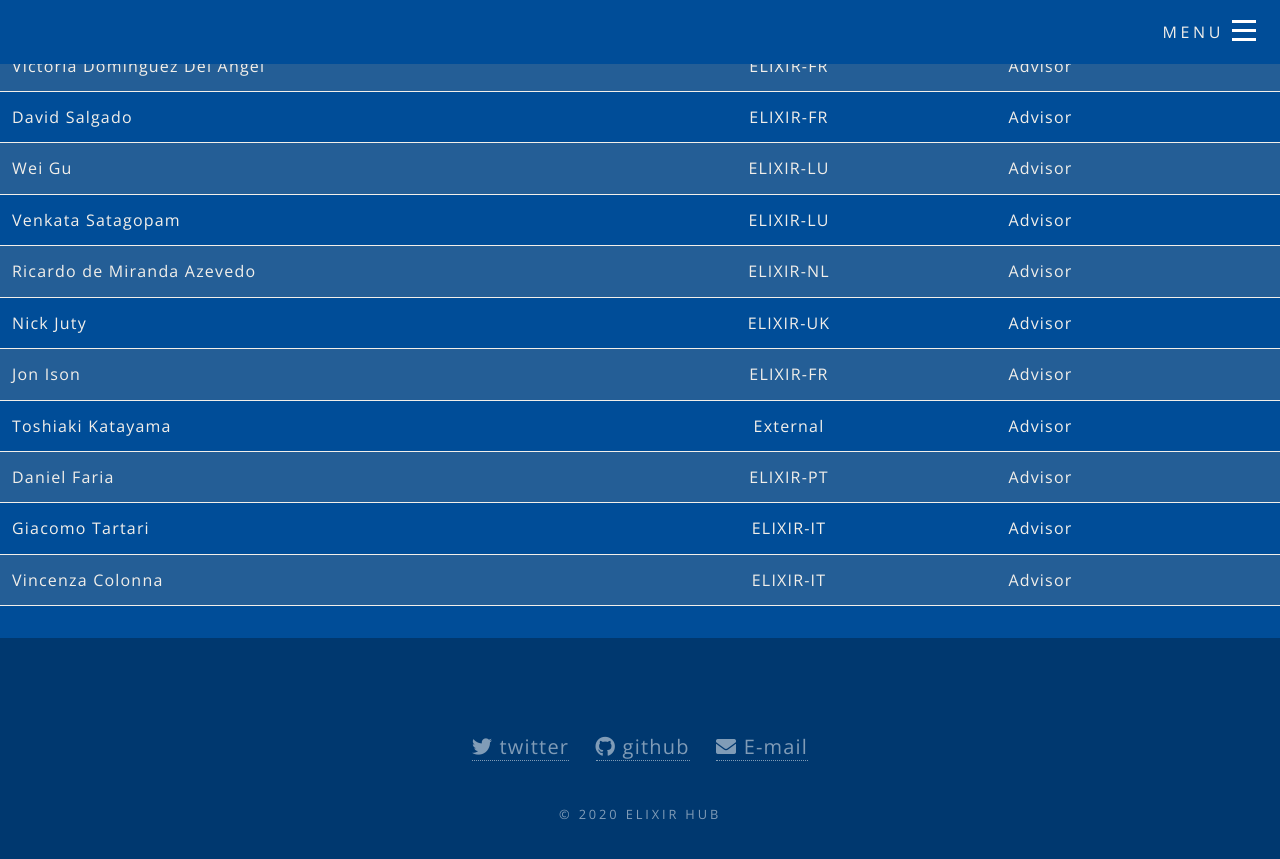
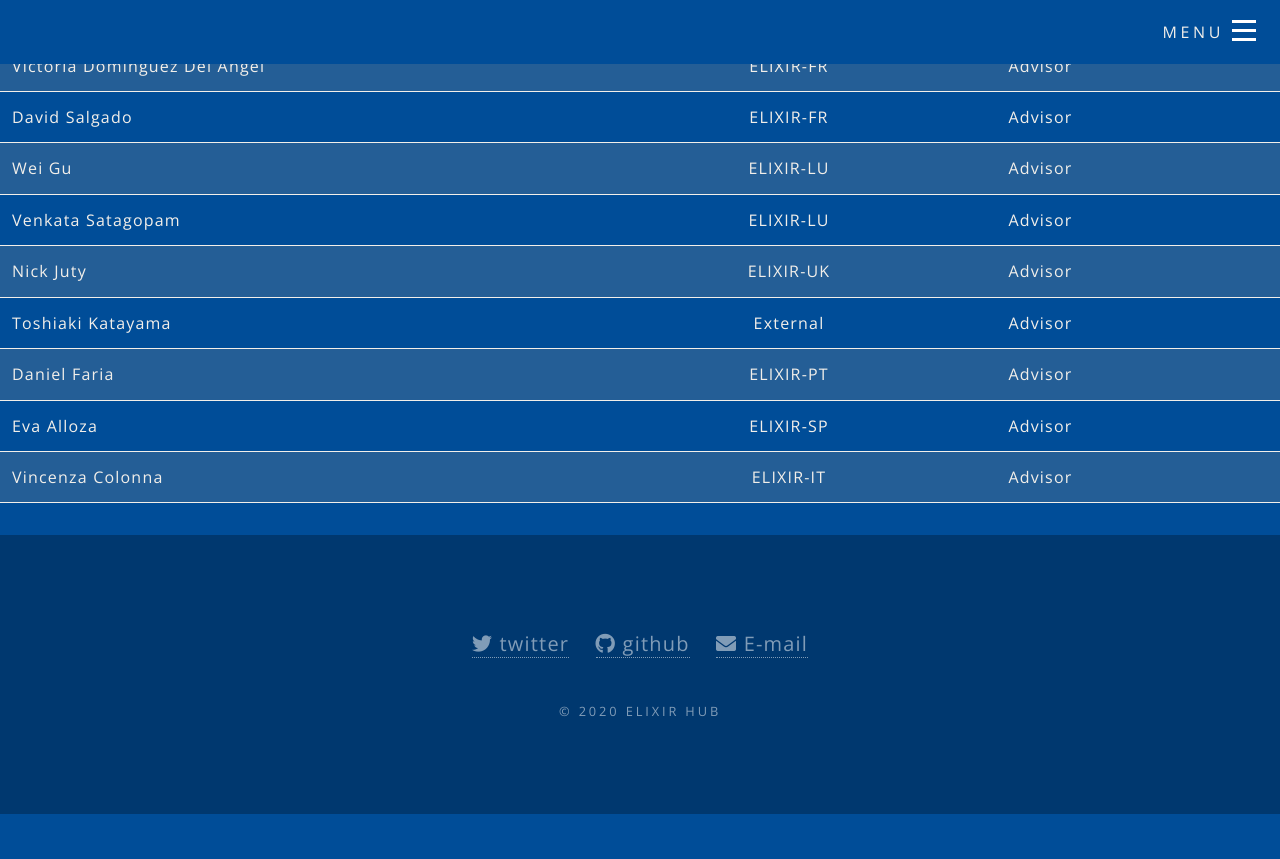
Before and after one commit to elixir-europe/biohackathon-europe-2020, a Jekyll site: the page built from _committee/updated committee-1.md, in a window 1280 px wide and 900 px high, scrolled down 620 px. Shown: the top 859 px of the window. Built offline with Jekyll 4.4.1, drawn with Linux system fonts in a browser that asks for light colours; nearby versions of some CDN libraries; after the commit the page ends 1434 px from its top, so only the background shows below that.

Commit message:
Committee update

```diff
--- a/_committee/updated committee-1.md
+++ b/_committee/updated committee-1.md
@@ -13,18 +13,16 @@ author: Ricardo
 | Kathi Lauer                | ELIXIR-HUB  | Organiser  |
 | Sirarat Sarntivijai        | ELIXIR-HUB  | Organiser  |
 | Ricardo Arcila             | ELIXIR-EBI  | Organiser  |
-| Xènia Pérez Sitjà             | ELIXIR-HUB  | Organiser  |
+| Xènia Pérez Sitjà          | ELIXIR-HUB  | Organiser  |
 | Manuel Bernal Llinares     | ELIXIR-EBI  | Advisor    |
 | Bjoern Gruening            | ELIXIR-DE   | Advisor    |
 | Salvador Capella           | ELIXIR-ES   | Advisor    |
 | Victoria Dominguez Del Angel  | ELIXIR-FR   | Advisor  |
 | David Salgado              | ELIXIR-FR   | Advisor  |
-| Wei Gu   | ELIXIR-LU   | Advisor  |
-| Venkata Satagopam    | ELIXIR-LU   | Advisor    |
-| Ricardo de Miranda Azevedo | ELIXIR-NL   | Advisor    |
-| Nick Juty | ELIXIR-UK   | Advisor    |
-| Jon Ison | ELIXIR-FR   | Advisor    |
+| Wei Gu                     | ELIXIR-LU   | Advisor  |
+| Venkata Satagopam          | ELIXIR-LU   | Advisor    |
+| Nick Juty                  | ELIXIR-UK   | Advisor    |
 | Toshiaki Katayama          | External    | Advisor    |
 | Daniel Faria               | ELIXIR-PT   | Advisor    |
-| Giacomo Tartari            | ELIXIR-IT   | Advisor    |
+| Eva Alloza                 | ELIXIR-SP   | Advisor    |
 | Vincenza Colonna           | ELIXIR-IT   | Advisor    |
```
